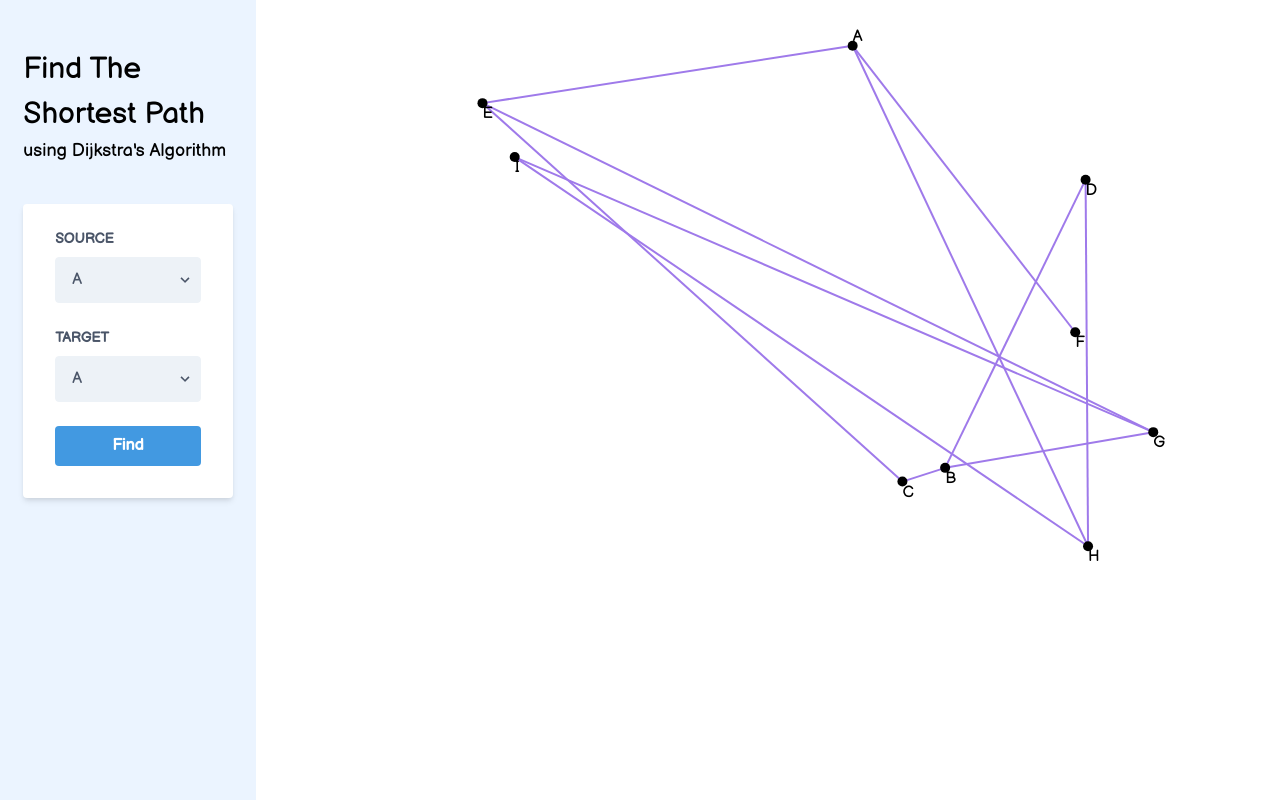
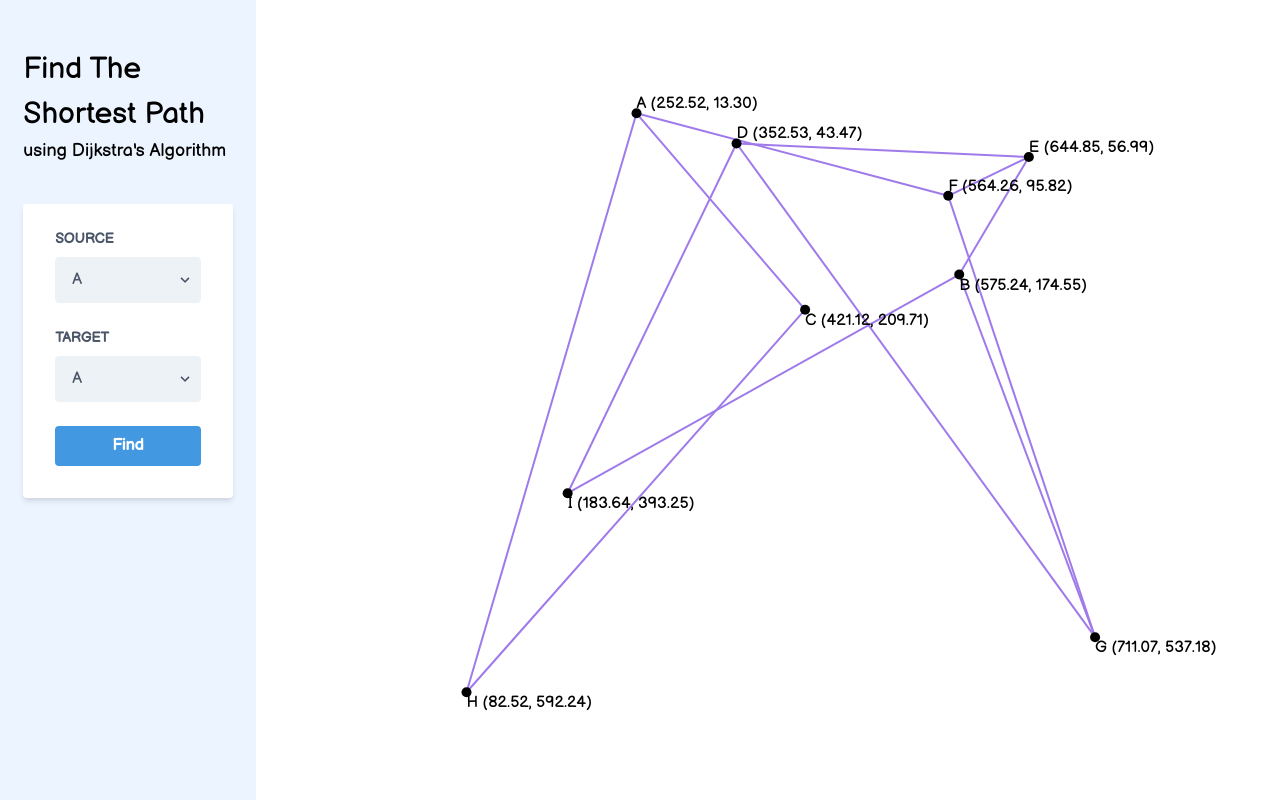
Before and after one commit to jjyyoon/dijkstra, a React (Create React App) app: page / in a window 1280 px wide. Built offline with nearby package versions, Linux system fonts and the light colour scheme.

Commit message:
Added a function to drag and drop a vertex

```diff
--- a/src/App.js
+++ b/src/App.js
@@ -2,32 +2,83 @@ import React from "react";
 import { generateVertices, generateGraph } from "./helpers";
 
 import FormContainer from "./components/FormContainer";
-import Vertex from "./components/Vertex";
-import Line from "./components/Line";
+import Playground from "./components/Playground";
 
-const App = () => {
-  const vertices = generateVertices(9);
+class App extends React.Component {
+  constructor(props) {
+    super(props);
+    const { innerWidth, innerHeight } = window;
+    const vertices = generateVertices(9, innerWidth * 0.8, innerHeight);
     const graph = generateGraph(vertices);
+
+    this.state = { vertices, graph };
+  }
+
+  setPoint = (onDrag, x, y) => {
+    const { vertices } = this.state;
+    vertices[onDrag] = { ...vertices[onDrag], x, y };
+
+    this.setState({ vertices });
+  };
+
+  setGraph = onDrag => {
+    const { vertices, graph } = this.state;
+    const { x, y } = vertices[onDrag];
+
+    graph[onDrag].forEach((dist, idx) => {
+      if (dist) {
+        const target = vertices[idx];
+        const r = Math.hypot(target.x - x, target.y - y);
+        graph[onDrag][idx] = r;
+        graph[idx][onDrag] = r;
+      }
+    });
+
+    this.setState({ graph });
+  };
+
+  setAllPoints = (widthRatio, heightRatio) => {
+    const { vertices, graph } = this.state;
+
+    vertices.forEach(vertex => {
+      vertex.x = vertex.x * widthRatio;
+      vertex.y = vertex.y * heightRatio;
+    });
+
+    graph.forEach((edges, i) => {
+      const { x, y } = vertices[i];
+
+      edges.forEach((edge, j) => {
+        if (edge && i < j) {
+          const target = vertices[j];
+          const r = Math.hypot(target.x - x, target.y - y);
+          graph[i][j] = r;
+          graph[j][i] = r;
+        }
+      });
+    });
+
+    this.setState({ vertices, graph });
+  };
+
+  render() {
+    const { vertices, graph } = this.state;
 
     return (
       <div className="h-screen flex font-body">
-      <FormContainer graph={graph} vertices={vertices} />
+        <FormContainer vertices={vertices} graph={graph} />
         {graph && (
-        <svg className="w-4/5 h-full overflow-visible">
-          {graph.map((source, i) =>
-            source.map((target, j) => {
-              if (target && i < j) {
-                return <Line key={i + j} source={vertices[i]} target={vertices[j]} />;
-              }
-            })
-          )}
-          {vertices.map((vertex, idx) => (
-            <Vertex key={idx} vertex={vertex} />
-          ))}
-        </svg>
+          <Playground
+            vertices={vertices}
+            graph={graph}
+            setPoint={this.setPoint}
+            setGraph={this.setGraph}
+            setAllPoints={this.setAllPoints}
+          />
         )}
       </div>
     );
-};
+  }
+}
 
 export default App;
--- /dev/null
+++ b/src/components/Playground.js
@@ -0,0 +1,105 @@
+import React from "react";
+import { checkBoundary } from "../helpers";
+
+import Vertex from "./Vertex";
+import Line from "./Line";
+
+class Playground extends React.Component {
+  constructor(props) {
+    super(props);
+
+    const { innerWidth, innerHeight } = window;
+
+    this.state = {
+      onDrag: null,
+      screenCTM: null,
+      viewBox: { width: innerWidth * 0.8, height: innerHeight }
+    };
+  }
+
+  componentDidMount() {
+    window.addEventListener("resize", this.handleResize);
+  }
+
+  componentWillUnmount() {
+    window.removeEventListener("resize", this.handleResize);
+    window.removeEventListener("mousemove", this.handleMouseMove);
+    window.removeEventListener("mouseup", this.handleMouseUp);
+  }
+
+  handleResize = ({ target: { innerWidth, innerHeight } }) => {
+    const { setAllPoints } = this.props;
+    const { width, height } = this.state.viewBox;
+
+    setAllPoints((innerWidth * 0.8) / width, innerHeight / height);
+    this.setState({ viewBox: { width: innerWidth * 0.8, height: innerHeight } });
+  };
+
+  handleMouseDown = ({ target: { parentNode } }) => {
+    window.addEventListener("mousemove", this.handleMouseMove);
+    window.addEventListener("mouseup", this.handleMouseUp);
+
+    const { vertices } = this.props;
+    const onDrag = vertices.findIndex(vertex => vertex.label === parentNode.id);
+
+    const { a, d, e, f } = parentNode.parentNode.getScreenCTM();
+
+    this.setState({ onDrag, screenCTM: { a, d, e, f } });
+  };
+
+  handleMouseMove = event => {
+    event.preventDefault();
+
+    const { onDrag, screenCTM, viewBox } = this.state;
+
+    if (onDrag === null) {
+      return;
+    }
+
+    const { width, height } = viewBox;
+    const x = (event.clientX - screenCTM.e) / screenCTM.a;
+    const y = (event.clientY - screenCTM.f) / screenCTM.d;
+
+    const point = checkBoundary(x, y, width * 0.75, height * 0.75);
+
+    const { setPoint } = this.props;
+    setPoint(onDrag, point.x, point.y);
+  };
+
+  handleMouseUp = () => {
+    window.removeEventListener("mousemove", this.handleMouseMove);
+    window.removeEventListener("mouseup", this.handleMouseUp);
+
+    const { setGraph } = this.props;
+    const { onDrag } = this.state;
+    setGraph(onDrag);
+
+    this.setState({ onDrag: null, screenCTM: null });
+  };
+
+  render() {
+    const { vertices, graph } = this.props;
+    const { width, height } = this.state.viewBox;
+
+    return (
+      <div className="w-4/5 h-full overflow-auto">
+        <svg viewBox={`${-width / 8} ${-height / 8} ${width} ${height}`}>
+          {graph.map((source, i) =>
+            source.map((target, j) => {
+              if (!target || i > j) {
+                return null;
+              }
+
+              return <Line key={i + j} source={vertices[i]} target={vertices[j]} />;
+            })
+          )}
+          {vertices.map((vertex, idx) => (
+            <Vertex key={idx} vertex={vertex} handleMouseDown={this.handleMouseDown} />
+          ))}
+        </svg>
+      </div>
+    );
+  }
+}
+
+export default Playground;
--- a/src/components/Vertex.js
+++ b/src/components/Vertex.js
@@ -1,9 +1,9 @@
 import React from "react";
 
-const Vertex = ({ vertex: { label, x, y } }) => (
-  <g transform={`translate(${x}, ${y})`}>
+const Vertex = ({ vertex: { label, x, y }, handleMouseDown }) => (
+  <g id={label} transform={`translate(${x}, ${y})`} onMouseDown={handleMouseDown}>
     <circle r="5" />
-    <text dy={y > 100 ? 15 : -5}>{label}</text>
+    <text dy={y > 100 ? 15 : -5}>{`${label} (${x.toFixed(2)}, ${y.toFixed(2)})`}</text>
   </g>
 );
 
--- a/src/helpers.js
+++ b/src/helpers.js
@@ -1,6 +1,6 @@
 const alphabet = "ABCDEFGHIJKLMNOPQRSTUVWXYZ";
 
-export const generateVertices = num => {
+export const generateVertices = (num, maxX, maxY) => {
   const vertices = [];
   const len = alphabet.length;
 
@@ -16,8 +16,8 @@ export const generateVertices = num => {
 
     vertices.push({
       label,
-      x: Math.random() * (955 - 75) + 25,
-      y: Math.random() * (600 - 75) + 25
+      x: Math.random() * (maxX * 0.75),
+      y: Math.random() * (maxY * 0.75)
     });
   }
 
@@ -128,3 +128,19 @@ export const findTheShortestPath = (graph, source, target) => {
 
   return `cost: ${result[target].cost}, path: ${result[target].path}`;
 };
+
+export const checkBoundary = (x, y, maxX, maxY) => {
+  if (x < 0) {
+    x = 0;
+  } else if (x > maxX) {
+    x = maxX;
+  }
+
+  if (y < 0) {
+    y = 0;
+  } else if (y > maxY) {
+    y = maxY;
+  }
+
+  return { x, y };
+};
--- a/src/styles/tailwind.css
+++ b/src/styles/tailwind.css
@@ -14,7 +14,3 @@ h3 {
 
 @tailwind components;
 @tailwind utilities;
-
-.-translate-half {
-    transform: translate(-50%, -50%);
-}
```
Also changed, not shown: package.json (line endings or trailing spaces). Lines whose indentation alone changed are shown as unchanged.
